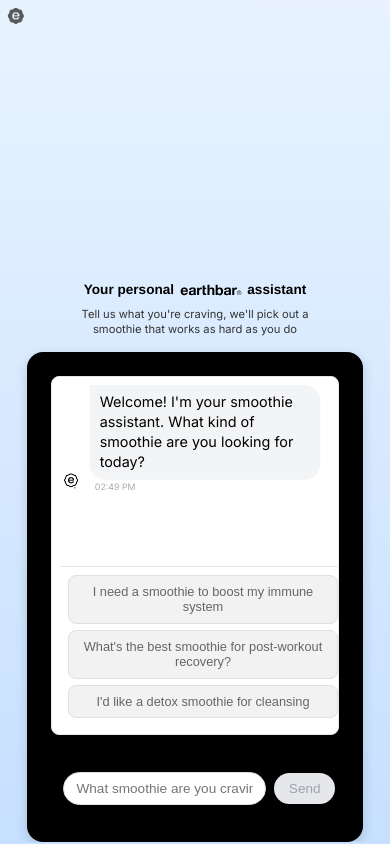
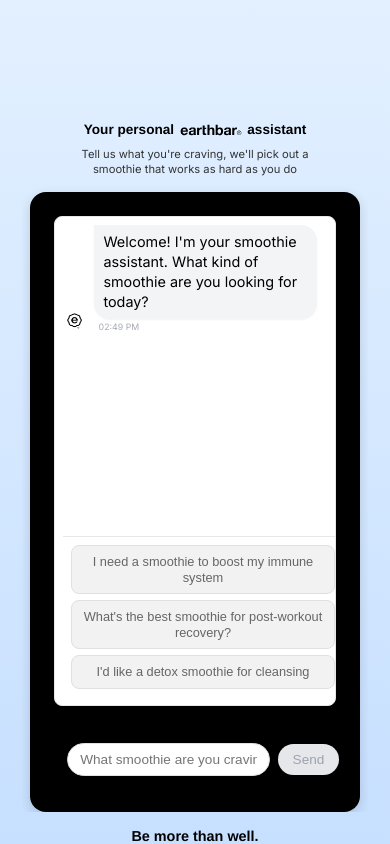
Before and after one commit to Bobanski/eb-ai, a React (Vite) app in the folder smoothie-ui/: page / in a window 390 px wide. Built offline with nearby package versions, Linux system fonts and the light colour scheme; no server answers.

Commit message:
feat: fix API base URL and trigger redeploy

```diff
--- a/smoothie-ui/src/App.jsx
+++ b/smoothie-ui/src/App.jsx
@@ -40,15 +40,19 @@
   return (
     <div
       style={{
-        position: "fixed",
-        inset: 0,
+        position: "relative", // Use relative positioning instead of fixed
+        minHeight: "100vh", // Use viewport height for full screen
         background: "linear-gradient(to bottom, #e8f3ff, #c7e0ff)",
         display: "flex",
         alignItems: "center",
         justifyContent: "center",
         fontSize: isVerySmallMobile ? "0.85rem" : (isMobile ? "0.9rem" : "1rem"), // Smaller base font size on mobile devices
-        paddingTop: isMobile ? "2rem" : "0", // Add top padding on mobile to push content down
-        overflow: "hidden", // Prevent outer container from scrolling
+        paddingTop: isMobile ? "env(safe-area-inset-top, 2rem)" : "0", // Use safe area inset for top padding
+        paddingBottom: isMobile ? "env(safe-area-inset-bottom, 0.5rem)" : "0", // Use safe area inset for bottom padding
+        overflowX: "hidden", // Prevent horizontal scrolling
+        overflowY: "auto", // Allow vertical scrolling if needed
+        width: "100%",
+        boxSizing: "border-box",
       }}
     >
       <img
@@ -56,7 +60,7 @@
         alt="Earthbar Logo"
         style={{
           position: "absolute",
-          top: isVerySmallMobile ? "2px" : (isMobile ? "5px" : "20px"),
+          top: isVerySmallMobile ? "calc(env(safe-area-inset-top, 0) + 2px)" : (isMobile ? "calc(env(safe-area-inset-top, 0) + 5px)" : "20px"),
           left: isVerySmallMobile ? "2px" : (isMobile ? "5px" : "20px"),
           width: isVerySmallMobile ? "18px" : (isMobile ? "22px" : "120px"), // Make logo much smaller on mobile
           zIndex: "10",
@@ -66,28 +70,39 @@
       <div
         style={{
           width: "100%",
-          maxWidth: "600px",
+          maxWidth: isMobile ? "95%" : "600px", // Slightly wider on mobile
           display: "flex",
           flexDirection: "column",
           alignItems: "center",
+          justifyContent: "center", // Center content vertically
           margin: "0 auto",
           padding: isVerySmallMobile ? "0 0.5rem" : (isMobile ? "0 0.75rem" : "0 1rem"),
-          overflow: "hidden", // Prevent this container from scrolling
+          overflowX: "hidden", // Prevent horizontal scrolling
+          overflowY: "auto", // Allow vertical scrolling if needed
+          boxSizing: "border-box",
         }}
       >
         <ChatWidget />
+        {/* Footer text inside the main container */}
+        <div style={{
+          width: "100%",
+          textAlign: "center",
+          marginTop: "auto", // Push to bottom of flex container
+          paddingTop: "1rem",
+          paddingBottom: isMobile ? "env(safe-area-inset-bottom, 0.5rem)" : "0.5rem",
+        }}>
           <p style={{
             color: "black",
-          marginTop: isVerySmallMobile ? "0.5rem" : (isMobile ? "0.75rem" : "1.5rem"),
             fontFamily: "Helvetica Neue, Helvetica, Arial, sans-serif",
             fontWeight: "bold",
             fontSize: isVerySmallMobile ? "0.8rem" : (isMobile ? "0.9rem" : "1.2rem"), // Smaller text on mobile
-          marginBottom: isMobile ? "env(safe-area-inset-bottom, 0.5rem)" : 0, // Reduced bottom margin to bring content closer
-          paddingBottom: isMobile ? "0.5rem" : 0 // Reduced padding to bring content closer
+            margin: 0,
+            padding: 0,
           }}>
             Be more than well.
           </p>
         </div>
       </div>
+    </div>
   );
 }
--- a/smoothie-ui/src/chat-styles.css
+++ b/smoothie-ui/src/chat-styles.css
@@ -8,8 +8,9 @@
   width: 100%;
   margin: 0;
   padding: 0;
-  /* Don't set overflow here - let index.css handle it */
-  /* Don't set position here - it conflicts with App.jsx fixed positioning */
+  /* Mobile-friendly layout - no fixed positioning */
+  min-height: 100vh;
+  position: relative;
 }
 
 /* Header styles */
@@ -46,10 +47,13 @@
   align-items: center;
   justify-content: center;
   box-sizing: border-box;
-  /* Allow vertical scrolling only within the chat-messages container */
+  /* Mobile-friendly scrolling */
   overflow-x: hidden;
-  overflow-y: hidden;
+  overflow-y: auto;
   position: relative;
+  min-height: 100vh; /* Use viewport height for full screen */
+  padding-top: env(safe-area-inset-top, 0); /* Safe area inset for top */
+  padding-bottom: env(safe-area-inset-bottom, 0); /* Safe area inset for bottom */
 }
 
 /* Header container */
@@ -88,6 +92,7 @@
   gap: 1.25rem;
   background-color: white;
   -webkit-overflow-scrolling: touch;
+  box-sizing: border-box;
 }
 
 /* Message alignment */
@@ -469,8 +474,8 @@
   /* Chat container adjustments - using percentages instead of fixed scaling */
   .chat-container {
     border-radius: 1rem;
-    width: 92%; /* Adjust to 92% width (not flush against edges) */
-    max-width: 92%; /* Adjust to 92% width (not flush against edges) */
+    width: 95%; /* Slightly wider on mobile as requested */
+    max-width: 95%; /* Slightly wider on mobile as requested */
     margin: 0 auto;
     box-sizing: border-box;
     overflow: hidden;
@@ -480,11 +485,12 @@
 
   .chat-messages {
     height: calc(100vh - 13rem); /* Further adjust to account for more spacing */
-    max-height: 26rem; /* Reduce max height */
-    min-height: 14rem; /* Reduce min height */
+    max-height: 60vh; /* Use viewport height for better mobile scaling */
+    min-height: 50vh; /* Use viewport height for better mobile scaling */
     padding: 0.5rem;
     overflow-x: hidden;
     -webkit-overflow-scrolling: touch;
+    box-sizing: border-box;
   }
 
   /* Message bubble adjustments */
@@ -548,16 +554,16 @@
     width: 100%;
     max-width: 100vw;
     margin: 0 auto;
-    height: 100vh;
+    min-height: 100vh; /* Use viewport height instead of fixed height */
     box-sizing: border-box;
     overflow-x: hidden;
-    overflow-y: hidden; /* Prevent outer container from scrolling */
+    overflow-y: auto; /* Allow vertical scrolling if needed */
     position: relative;
-    padding-top: 0.68rem; /* Reduced by 15% to move content up */
-    padding-bottom: env(safe-area-inset-bottom, 0.5rem); /* Reduced bottom padding to bring content closer to footer */
+    padding-top: calc(env(safe-area-inset-top, 0) + 0.68rem); /* Safe area inset plus padding */
+    padding-bottom: env(safe-area-inset-bottom, 0.5rem); /* Safe area inset for bottom */
     display: flex;
     flex-direction: column;
-    justify-content: flex-end; /* Align content toward the bottom */
+    justify-content: center; /* Center content vertically */
   }
 
   /* Adjust smoothie image size */
@@ -611,7 +617,8 @@
     height: calc(100vh - 14rem); /* Further adjust for very small screens */
     padding: 0.3rem;
     gap: 0.75rem;
-    max-height: 24rem; /* Reduce max height */
+    max-height: 55vh; /* Use viewport height for better mobile scaling */
+    min-height: 45vh; /* Use viewport height for better mobile scaling */
   }
 
   .message-wrapper-inner {
@@ -645,10 +652,11 @@
     padding: 0.2rem 0;
     width: 100%;
     margin: 0 auto;
-    padding-top: 0.68rem; /* Reduced by 15% to move content up */
+    padding-top: calc(env(safe-area-inset-top, 0) + 0.68rem); /* Safe area inset plus padding */
     display: flex;
     flex-direction: column;
-    justify-content: flex-end; /* Align content toward the bottom */
+    justify-content: center; /* Center content vertically */
+    min-height: 100vh; /* Use viewport height for full screen */
   }
 
   p {
@@ -759,15 +767,16 @@
   .main-content {
     width: 100%;
     margin: 0 auto;
-    padding-top: 0.51rem; /* Reduced by 15% to move content up */
-    padding-bottom: env(safe-area-inset-bottom, 0.4rem); /* Reduced bottom padding */
+    padding-top: calc(env(safe-area-inset-top, 0) + 0.51rem); /* Safe area inset plus padding */
+    padding-bottom: env(safe-area-inset-bottom, 0.4rem); /* Safe area inset for bottom */
     display: flex;
     flex-direction: column;
-    justify-content: flex-end; /* Align content toward the bottom */
+    justify-content: center; /* Center content vertically */
+    min-height: 100vh; /* Use viewport height for full screen */
   }
 
   .chat-container {
-    width: 92%; /* Adjust to 92% width (not flush against edges) */
+    width: 95%; /* Slightly wider on mobile */
     margin: 0 auto;
     margin-top: 0.51rem; /* Reduced by 15% to move up */
   }
@@ -782,7 +791,8 @@
 
   .chat-messages {
     height: calc(100vh - 12rem); /* Adjust height */
-    max-height: 25rem; /* Reduce max height */
+    max-height: 58vh; /* Use viewport height for better mobile scaling */
+    min-height: 48vh; /* Use viewport height for better mobile scaling */
   }
 
   /* Adjust header for intermediate size */
--- a/smoothie-ui/src/index.css
+++ b/smoothie-ui/src/index.css
@@ -2,11 +2,17 @@
 @tailwind components;
 @tailwind utilities;
 
-/* Global lock to prevent page scrolling but allow internal scrolling */
+/* Mobile-friendly layout that respects safe areas and prevents cropping */
 html, body {
   height: 100%;
-  overflow: hidden; /* Prevent page scrolling */
-  position: fixed; /* Ensure the app stays fixed on screen */
-  inset: 0; /* Cover the entire viewport */
+  min-height: 100vh; /* Use viewport height instead of fixed positioning */
+  overflow-x: hidden; /* Prevent horizontal scrolling */
+  overflow-y: auto; /* Allow vertical scrolling if needed */
+  position: relative; /* Use relative positioning instead of fixed */
   width: 100%;
+  margin: 0;
+  padding: 0;
+  /* Add safe area insets for iOS devices */
+  padding-top: env(safe-area-inset-top, 0);
+  padding-bottom: env(safe-area-inset-bottom, 0);
 }
```
Lines whose indentation alone changed are shown as unchanged.
